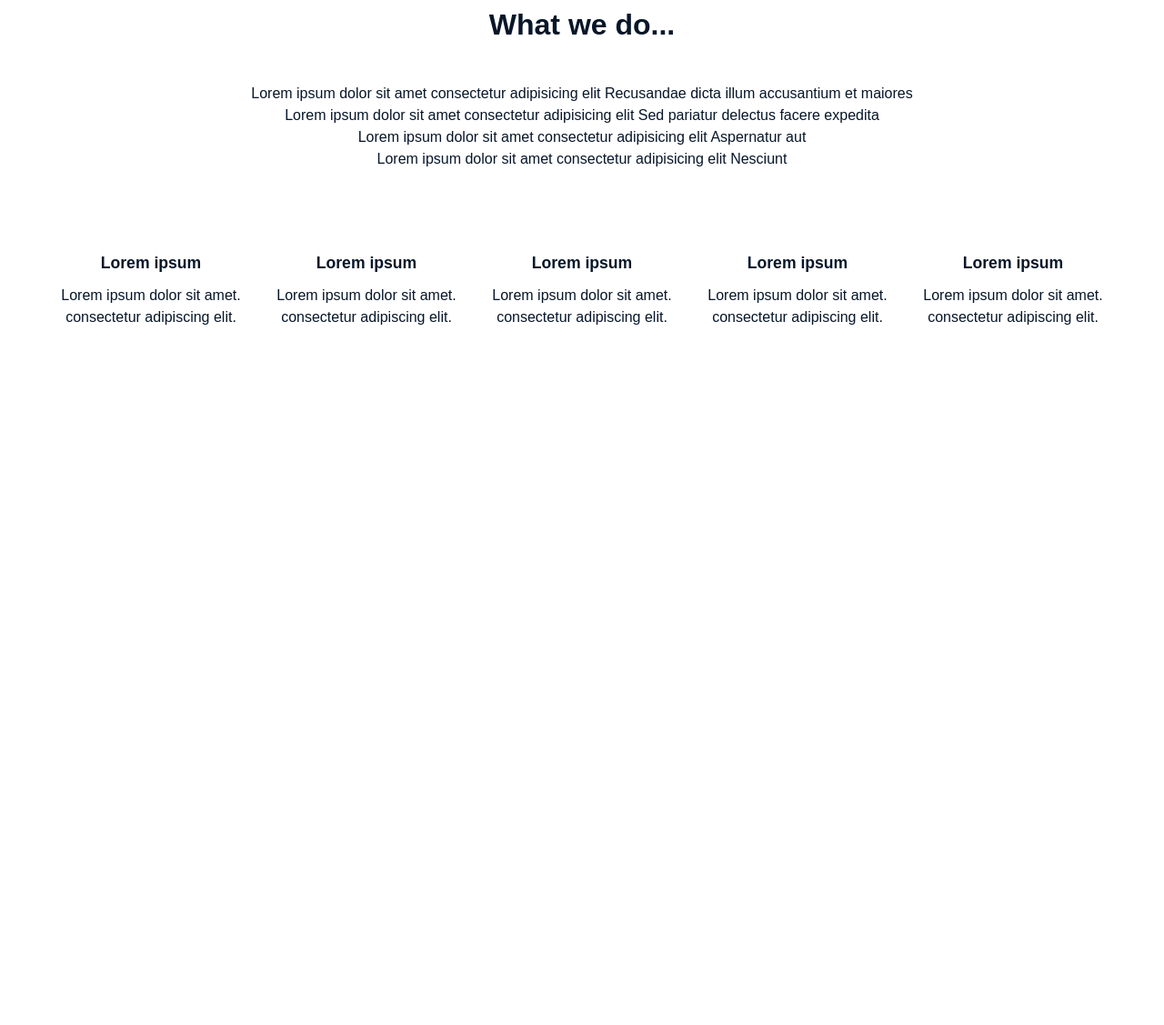
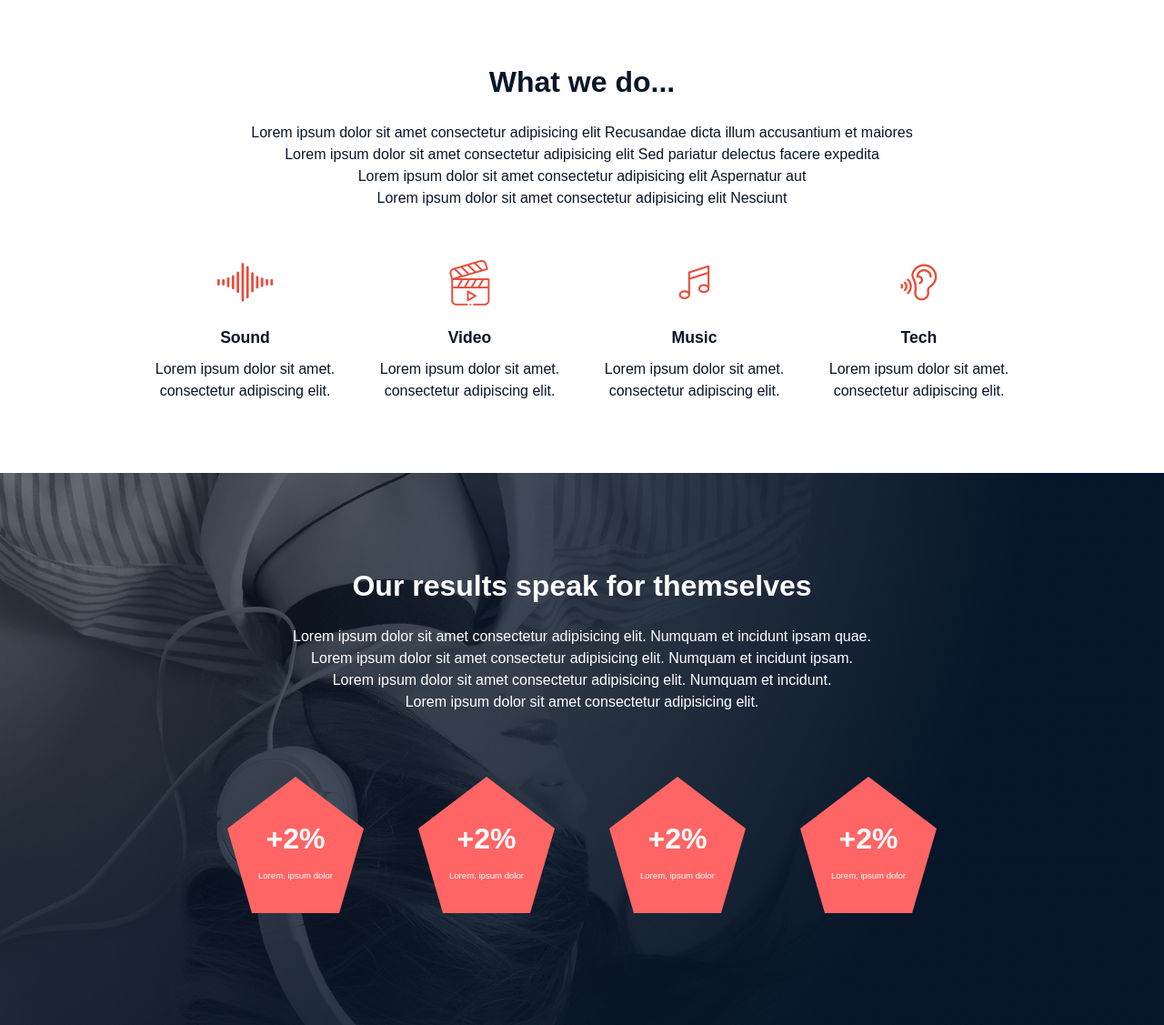
Before and after one commit to KinggPeculiar/alx_html_css, a plain HTML site: page headphones/2-index.html in a window 1280 px wide. Shown: the part 824-1951 px from the top of the page at 91% size. Before the commit the page ends 1277 px from the top, so only its background shows below. Drawn offline with Linux system fonts and the light colour scheme; files that its build step writes are made by us from their sources; files whose address does not match are found by name.

Commit message:
feat: added our results section and included responsiveness for max-width: 768px

```diff
--- a/headphones/2-index.html
+++ b/headphones/2-index.html
@@ -4,8 +4,12 @@
         <meta charset="UTF-8">
         <meta name="viewport" content="width=device-width, initial-scale=1.0">
         <link rel="stylesheet" href="reset.css">
-        <link rel="stylesheet" href="1-styles.css">
-        <!-- <link rel="stylesheet" href="https://fonts.googleapis.com"> -->
+        <link rel="stylesheet" href="-styles.css">
+        <link rel="stylesheet" href="2-styles.css">
+        <link rel="stylesheet" href="holberton_school-icon/style.css">
+        <link rel="preconnect" href="https://fonts.googleapis.com"/>
+        <link rel="preconnect" href="https://fonts.gstatic.com" crossorigin/>
+        <link rel="stylesheet" href="https://fonts.googleapis.com/css2?family=Roboto:wght@300;400;500;700&display=swap">
     </head>
     <body>
         <header>
@@ -53,6 +57,7 @@
             </section>
 
             <section class="what-we-do-section">
+                <div class="section-header">
                     <h1 class="what-we-do-section-heading">What we do...</h1>
                     <div class="work-menu">
                         <p>Lorem ipsum dolor sit amet consectetur adipisicing elit Recusandae dicta illum accusantium et maiores</p>
@@ -60,68 +65,68 @@
                         <p>Lorem ipsum dolor sit amet consectetur adipisicing elit Aspernatur aut</p>
                         <p>Lorem ipsum dolor sit amet consectetur adipisicing elit Nesciunt</p>
                     </div>
+                </div>
                 <div class="services">
                     <div class="service">
-                        <div>
-                            <img src="" alt="">
-                            <h2>Lorem ipsum</h2>
-                        </div>
+                        <span class="holberton_school-icon-ic_sound" alt="Music"></span>
+                        <h2>Sound</h2>
                         <p>Lorem ipsum dolor sit amet.</p>
                         <p>consectetur adipiscing elit.</p>
                     </div>
                     <div class="service">
-                        <div>
-                            <img src="" alt="">
-                            <h2>Lorem ipsum</h2>
-                        </div>
+                        <span class="holberton_school-icon-ic_video"></span>
+                        <h2>Video</h2>
                         <p>Lorem ipsum dolor sit amet.</p>
                         <p>consectetur adipiscing elit.</p>
                     </div>
                     <div class="service">
-                        <div>
-                            <img src="" alt="">
-                            <h2>Lorem ipsum</h2>
-                        </div>
+                        <span class="holberton_school-icon-ic_music"></span>
+                        <h2>Music</h2>
                         <p>Lorem ipsum dolor sit amet.</p>
                         <p>consectetur adipiscing elit.</p>
                     </div>
                     <div class="service">
-                        <div>
-                            <img src="" alt="">
-                            <h2>Lorem ipsum</h2>
-                        </div>
-                        <p>Lorem ipsum dolor sit amet.</p>
-                        <p>consectetur adipiscing elit.</p>
-                    </div>
-                    <div class="service">
-                        <div>
-                            <img src="" alt="">
-                            <h2>Lorem ipsum</h2>
-                        </div>
+                        <span class="holberton_school-icon-ic_hearing"></span>
+                        <h2>Tech</h2>
                         <p>Lorem ipsum dolor sit amet.</p>
                         <p>consectetur adipiscing elit.</p>
                     </div>
                 </div>
             </section>
 
+            <section class="our-results-section-background">
+                <div class="our-results-section">
+                    <div class="word-of-truth">
+                        <h1>Our results speak for themselves</h1>
+                        <p>Lorem ipsum dolor sit amet consectetur adipisicing elit. Numquam et incidunt ipsam quae.</p>
+                        <p>Lorem ipsum dolor sit amet consectetur adipisicing elit. Numquam et incidunt ipsam.</p>
+                        <p>Lorem ipsum dolor sit amet consectetur adipisicing elit. Numquam et incidunt.</p>
+                        <p>Lorem ipsum dolor sit amet consectetur adipisicing elit.</p>
+                    </div>
+                    <div class="results-stats">
+                        <div class="stats">
+                            <span class="number">+2%</span>
+                            <p>Lorem, ipsum dolor</p>
+                        </div>
+                        <div class="stats">
+                            <span class="number">+2%</span>
+                            <p>Lorem, ipsum dolor</p>
+                        </div>
+                        <div class="stats">
+                            <span class="number">+2%</span>
+                            <p>Lorem, ipsum dolor</p>
+                        </div>
+                        <div class="stats">
+                            <span class="number">+2%</span>
+                            <p>Lorem, ipsum dolor</p>
+                        </div>
+                    </div>
+                </div>
+            </section>
         </main>
         <footer>
 
         </footer>
-
-        <script>
-            const hamburger = document.querySelector(".hamburger");
-            const navMenu = document.querySelector(".nav_menu");
-
-            hamburger.addEventListener("click", () => {
-                hamburger.classList.toggle("active");
-                navMenu.classList.toggle("active");
-            })
-
-            document.querySelectorAll(".nav_link").forEach(n => n.addEventListener("click", () => {
-                hamburger.classList.remove("active");
-                navMenu.classList.remove("active");
-            }))
-        </script>
+        <script src="script.js"></script>
     </body>
 </html>
--- a/headphones/2-styles.css
+++ b/headphones/2-styles.css
@@ -12,14 +12,14 @@
 html, body {
   color: var(--color);
   font-family: sans-serif;
-  height: 100vh;
   scroll-behavior: smooth;
   line-height: 1.5;
 }
 
 header, .nav_bar, .hero_content, .main_section, .main_content,
 .sub_content, .what-we-do-section, .section-header,
-.services, .service, .work-menu {
+.services, .service, .work-menu, .our-results-section,
+.results-stats, .stats, .number {
   display: flex;
   align-items: center;
   justify-content: center;
@@ -132,6 +132,9 @@ main {
   flex-direction: column;
   justify-content: center;
   width: inherit;
+  text-align: center;
+  position: relative;
+  z-index: 1;
 }
 /* Herro Section */
 .hero {
@@ -140,8 +143,6 @@ main {
   background-repeat: no-repeat;
   background-position: center;
   min-height: 100vh;
-  position: relative;
-  z-index: 1;
 }
 
 .hero_content {
@@ -192,23 +193,23 @@ main {
   flex-direction: column;
 }
 
+/* WHAT WE DO SECTION */
 .what-we-do-section {
-  /* background: red; */
   flex-direction: column;
-  height: 477px;
   color: var(--color2);
+  padding: 50px;
+  font-size: 1rem;
 }
 
 .section-header {
-  /* background: red; */
   flex-direction: column;
-  height: 50%;
+  padding: 20px;
 }
 
 .what-we-do-section-heading {
   font-size: 2rem;
   font-weight: bold;
-  margin-bottom: 40px;
+  padding: 20px;
 }
 
 .work-menu {
@@ -216,15 +217,38 @@ main {
 }
 
 .services {
-  height: 50%;
-  width: 100%;
-  gap: 30px;
+  margin: 20px;
+  max-width: 1000px;
+  gap: 40px;
+  transition: 0.2s;
 }
 
+@media(max-width:768px) {
+  .what-we-do-section {
+    height: 100%;
+    text-align: center;
+  }
+
+  .services {
+    flex-direction: column;
+    max-width: 100%;
+    max-height: 100%;
+    gap: 40px;
+  }
+}
 .service {
   flex-direction: column;
   width: 207px;
   height: 180px;
+  cursor: zoom-in;
+  transition: 0.5s ease;
+}
+
+.service:hover {
+  background: rgb(207, 206, 206);
+  padding: 2px;
+  border-radius: 22px;
+  transform: scale(1.1);
 }
 
 .service span {
@@ -239,3 +263,69 @@ main {
   font-weight: bold;
   margin-bottom: 10px;
 }
+
+/* OUR RESULTS SECTION */
+.our-results-section-background {
+  min-height: 100vh;
+  background: url('images/headphones_hero_2.jpg');
+  background-size: auto;
+  background-repeat: no-repeat;
+  background-position: center;
+}
+
+.our-results-section {
+  flex-direction: column;
+  padding: 50px;
+  margin: 30px;
+}
+
+.word-of-truth {
+  font-size: 1rem;
+}
+
+.word-of-truth h1 {
+  font-size: 2rem;
+  font-weight: bold;
+  padding: 20px;
+}
+
+.results-stats {
+  gap: 60px;
+  max-width: 1000px;
+  margin: 70px;
+  text-align: center;
+}
+
+.stats {
+  flex-direction: column;
+  width: 150px;
+  height: 150px;
+  background: var(--color3);
+  clip-path: polygon(50% 0%, 100% 38%, 82% 100%, 18% 100%, 0% 38%);
+  color: #fff;
+  box-shadow: 0 0 10px rgba(0,0,0,0.1);
+  padding: 1rem; /* optional: add inner spacing */
+}
+
+/* PENTAGON CONTAINER */
+.number {
+  font-size: 2rem;
+  font-weight: bold;
+  margin: 10px;
+}
+
+.stats p {
+  font-size: 0.6rem;
+}
+
+@media(max-width:768px) {
+
+  .our-results-section-background {
+    background-size: cover;
+  }
+
+  .results-stats {
+    flex-direction: column;
+    height: 100vh;
+  }
+}
```
Lines whose indentation alone changed are shown as unchanged.
